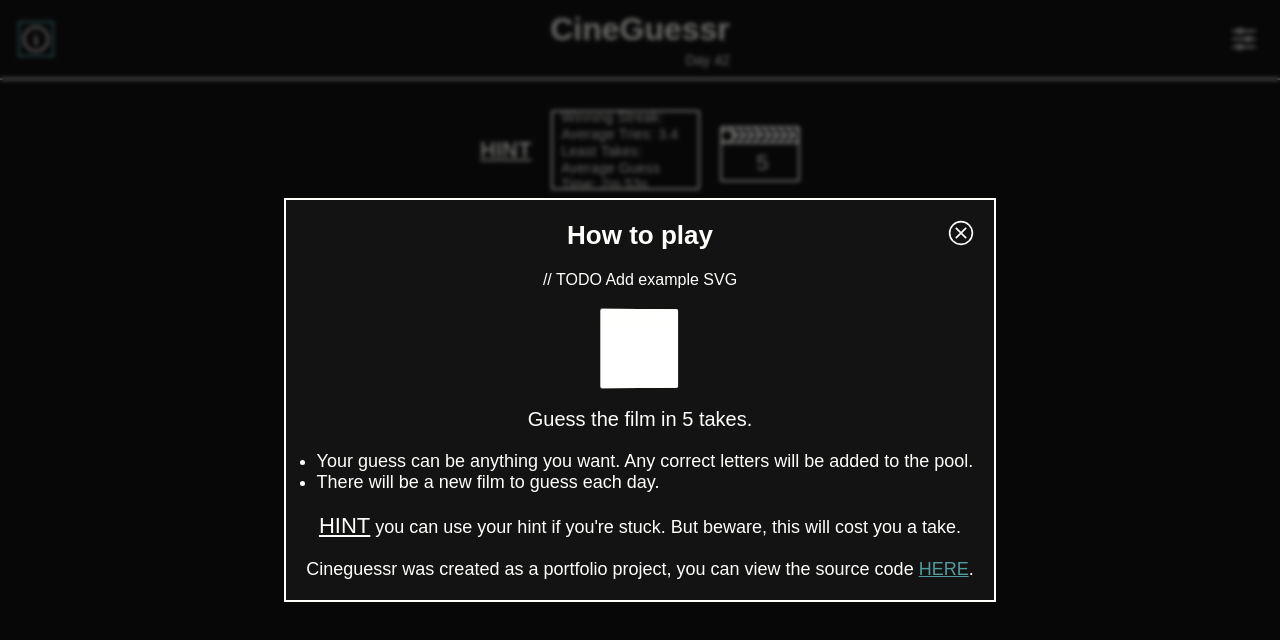
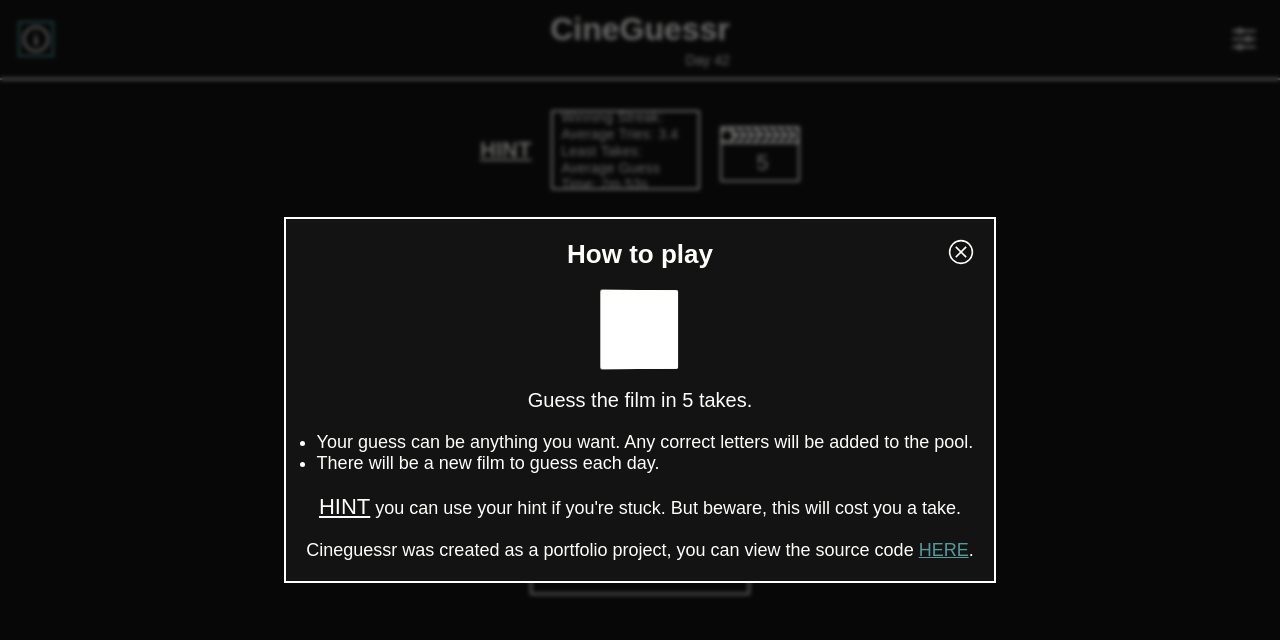
Before and after one commit to jahjam/cineguessr, a React (Vite) app: page / in a window 1280 px wide. Both pictures are taken after a click on the icon 36 px from the left and 39 px from the top of the page. Shown: the top 640 px of the page. Built offline with nearby package versions, Linux system fonts and the light colour scheme; no server answers; a web font is replaced by a local one.

Commit message:
fix comments

```diff
--- a/src/Feature/DetailsModal/DetailsModal.tsx
+++ b/src/Feature/DetailsModal/DetailsModal.tsx
@@ -12,7 +12,7 @@
       <Styled.DetailsModal direction="column">
         <h3>How to play</h3>
 
-        // TODO Add example SVG
+        {/* TODO Add example SVG */}
         <ArtCard />
 
         <span>Guess the film in 5 takes.</span>
--- a/src/store/user-context.tsx
+++ b/src/store/user-context.tsx
@@ -46,7 +46,7 @@
         const { data, error } = await supabase.from('user').insert({ created_at: new Date() }).select();
 
         if (!data || error) {
-          //TODO HANDLE ERROR STATE
+          // TODO HANDLE ERROR STATE
           console.log(error?.message);
           return;
         }
```
